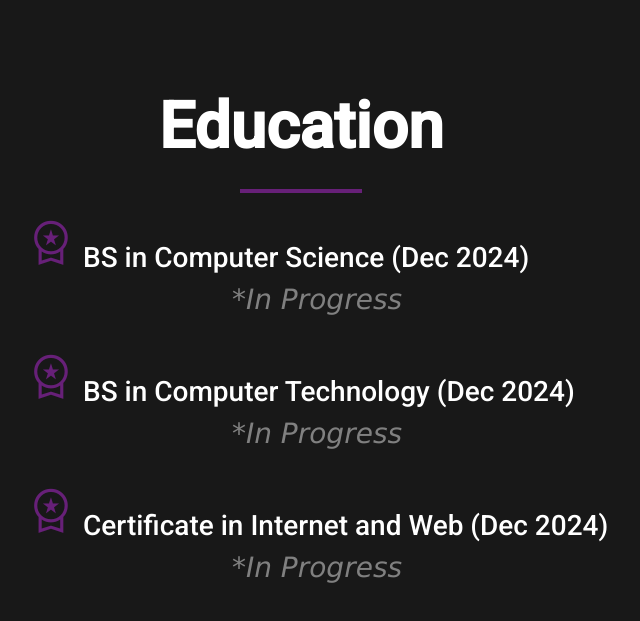
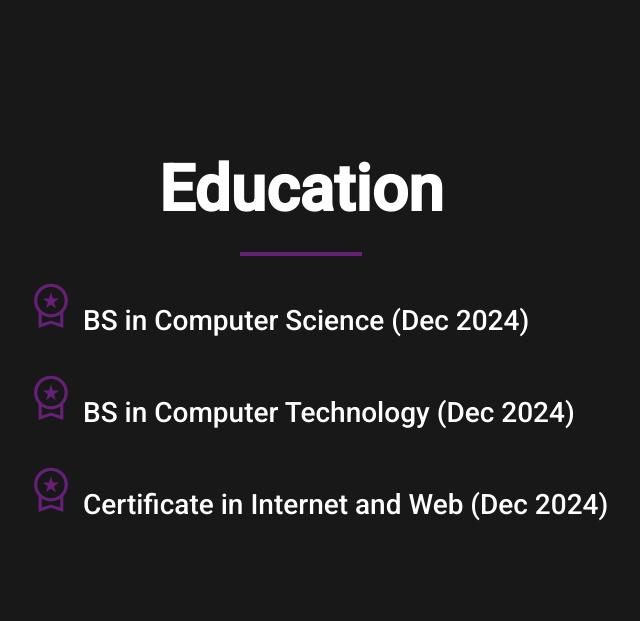
Before and after one commit to CCG226/portfolio, a React (Create React App) app: page / in a window 1280 px wide. Shown: the part 2775-3396 px from the top of the page, without its empty margins (339-979 px from the left). Built offline with nearby package versions, Linux system fonts and the light colour scheme.

Commit message:
edu completed

```diff
--- a/src/components/Education.js
+++ b/src/components/Education.js
@@ -12,19 +12,16 @@ function Education() {
         <li className="fs-3 text-start">
           <span class="material-symbols-outlined test">workspace_premium</span>{" "}
           BS in Computer Science (Dec 2024)
-          <div className="text-center msg">*In Progress</div>
         </li>
         <div>&nbsp;</div>
         <li className="fs-3 text-start">
           <span class="material-symbols-outlined test">workspace_premium</span>{" "}
           BS in Computer Technology (Dec 2024)
-          <div className="text-center msg">*In Progress</div>
         </li>
         <div>&nbsp;</div>
         <li className="fs-3 text-start">
           <span class="material-symbols-outlined test">workspace_premium</span>{" "}
           Certificate in Internet and Web (Dec 2024)
-          <div className="text-center msg">*In Progress</div>
         </li>
       </ul>
     </div>
```
